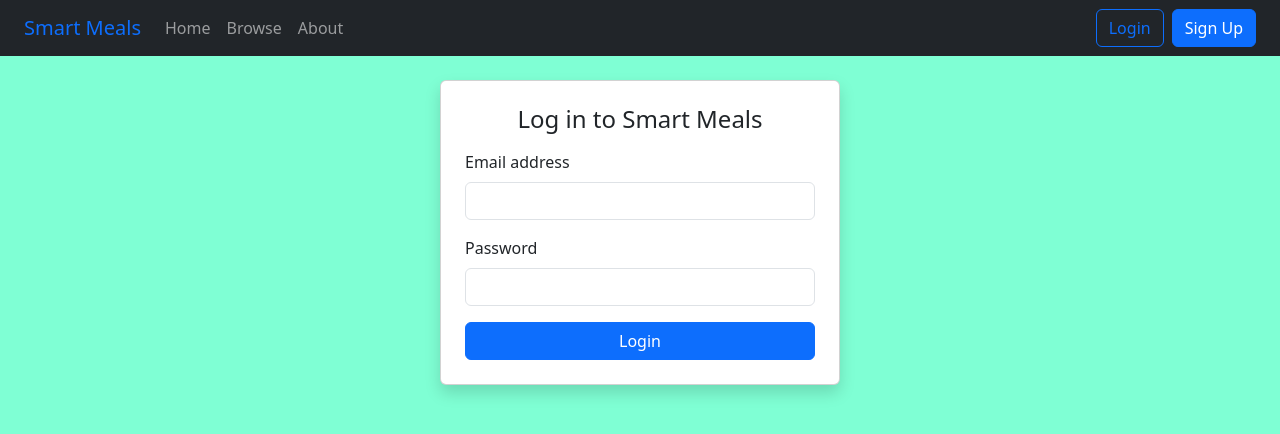
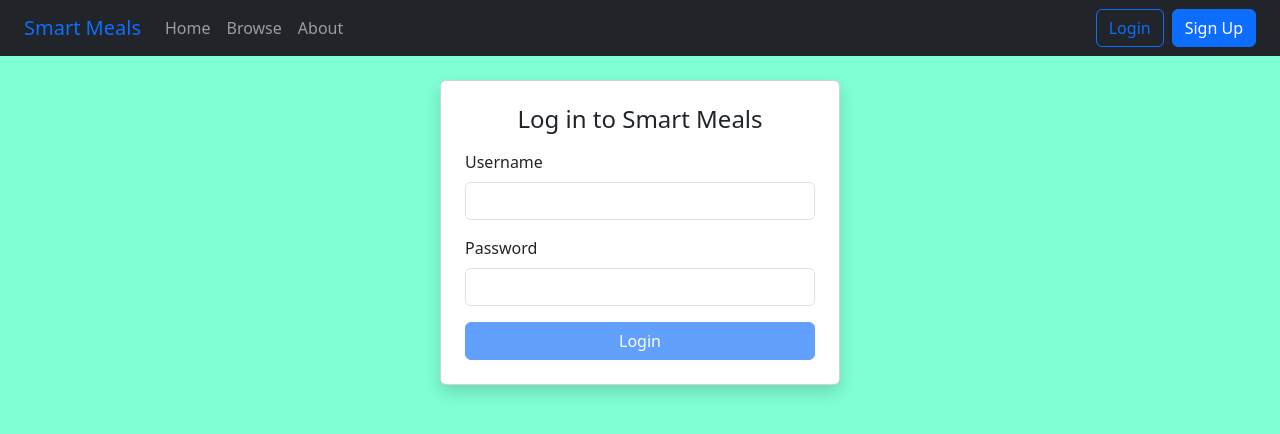
Before and after one commit to Venkat-Gorla/smartmeal-serverless, a React (Vite) app in the folder react-client/: page /login in a window 1280 px wide. Shown: the top 434 px of the page. Built offline with nearby package versions, Linux system fonts and the light colour scheme.

Commit message:
[react client login page] follow clean code, DRY - reuse username component

```diff
--- a/react-client/src/pages/Login.jsx
+++ b/react-client/src/pages/Login.jsx
@@ -1,13 +1,31 @@
 import { useState } from "react";
 
+// TODO: change component name to something more generic
+import SignupUsername from "../components/SignupUsername";
+
 export default function Login() {
-  const [email, setEmail] = useState("");
-  const [password, setPassword] = useState("");
+  const [formData, setFormData] = useState({
+    username: "",
+    password: "",
+  });
+  const [formValid, setFormValid] = useState({
+    username: false,
+    password: false,
+  });
+
+  const isFormValid = Object.values(formValid).every(Boolean);
 
   const handleLogin = (e) => {
     e.preventDefault();
-    // TODO: connect to login logic
+    if (!isFormValid) return;
     console.log("Logging in");
+    // TODO: connect to AWS Cognito login logic
+  };
+
+  const handlePasswordChange = (e) => {
+    const val = e.target.value;
+    setFormData((d) => ({ ...d, password: val }));
+    setFormValid((v) => ({ ...v, password: !!val.trim() }));
   };
 
   return (
@@ -18,19 +36,12 @@ export default function Login() {
       >
         <h4 className="mb-3 text-center">Log in to Smart Meals</h4>
         <form onSubmit={handleLogin}>
-          <div className="mb-3">
-            <label htmlFor="email" className="form-label">
-              Email address
-            </label>
-            <input
-              type="email"
-              id="email"
-              className="form-control"
-              value={email}
-              onChange={(e) => setEmail(e.target.value)}
-              required
-            />
-          </div>
+          <SignupUsername
+            onValidChange={(val, valid) => {
+              setFormData((d) => ({ ...d, username: val }));
+              setFormValid((v) => ({ ...v, username: valid }));
+            }}
+          />
           <div className="mb-3">
             <label htmlFor="password" className="form-label">
               Password
@@ -39,12 +50,16 @@ export default function Login() {
               type="password"
               id="password"
               className="form-control"
-              value={password}
-              onChange={(e) => setPassword(e.target.value)}
+              value={formData.password}
+              onChange={handlePasswordChange}
               required
             />
           </div>
-          <button type="submit" className="btn btn-primary w-100">
+          <button
+            type="submit"
+            className="btn btn-primary w-100"
+            disabled={!isFormValid}
+          >
             Login
           </button>
         </form>
```
